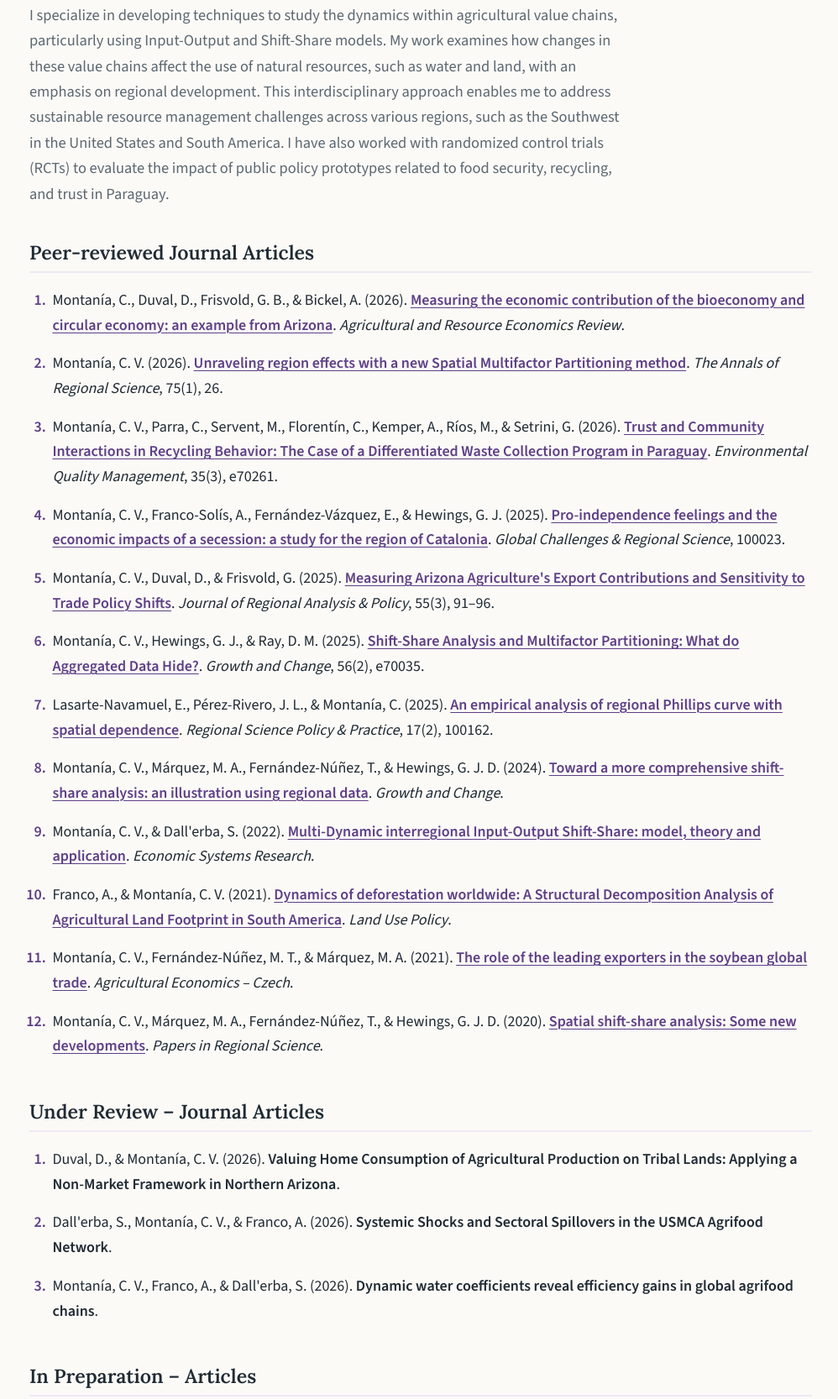
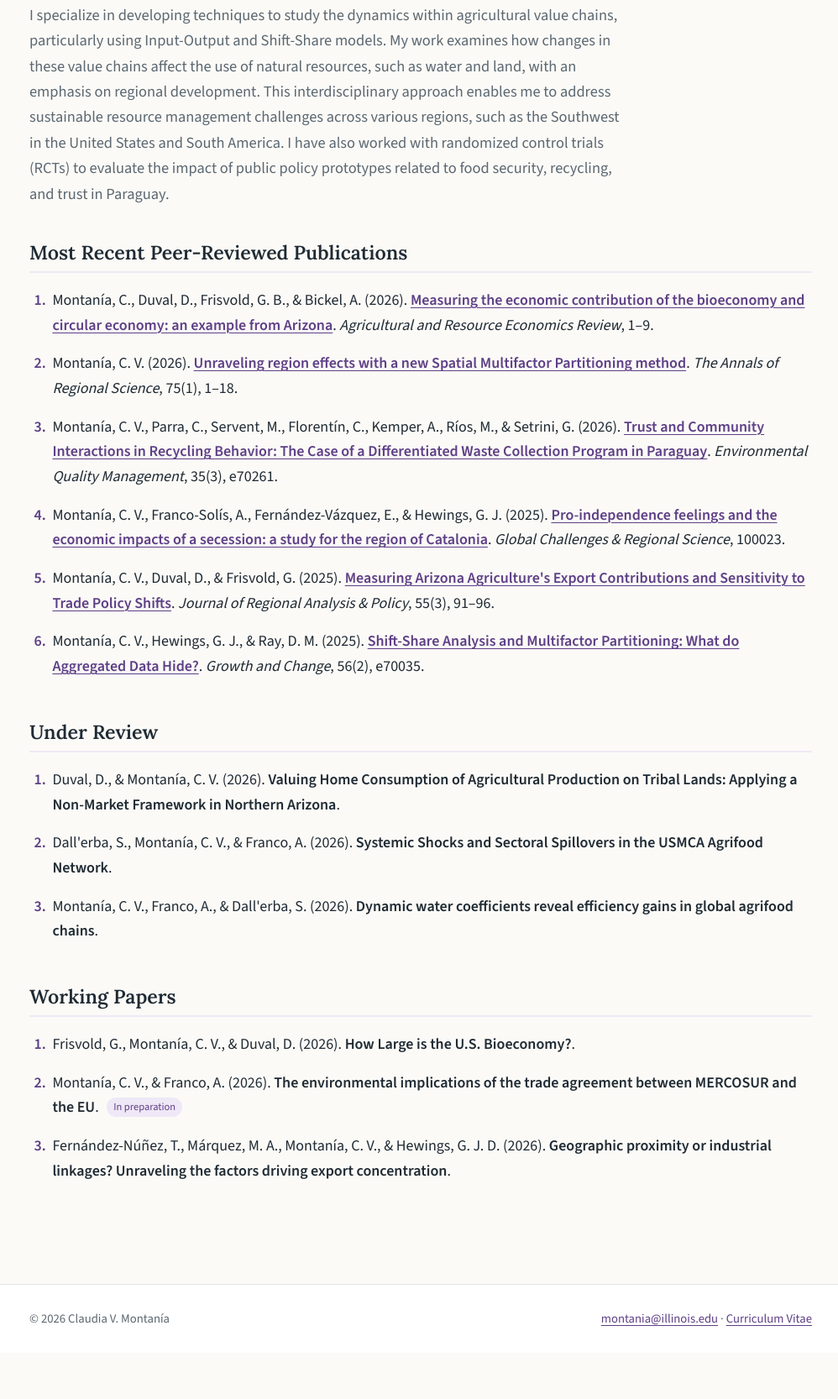
Before and after one commit to claudiamontania/cvmontania.github.io, a plain HTML site: page research.html in a window 1280 px wide. Shown: the part 182-1848 px from the top of the page at 84% size, without its empty margins (139-1137 px from the left). After the commit the page ends 1793 px from the top, so only its background shows below. Drawn offline with nearby package versions, Linux system fonts and the light colour scheme.

Commit message:
Add files via upload

```diff
--- a/research.html
+++ b/research.html
@@ -8,7 +8,7 @@
   <link rel="preconnect" href="https://fonts.googleapis.com">
   <link rel="preconnect" href="https://fonts.gstatic.com" crossorigin>
   <link href="https://fonts.googleapis.com/css2?family=Lora:wght@500;600&family=Source+Sans+3:wght@400;600&display=swap" rel="stylesheet">
-  <link rel="stylesheet" href="style.css?v=6">
+  <link rel="stylesheet" href="style.css">
 </head>
 <body>
   <header class="site-header">
@@ -33,25 +33,19 @@
       <p class="lead">I specialize in developing techniques to study the dynamics within agricultural value chains, particularly using Input-Output and Shift-Share models. My work examines how changes in these value chains affect the use of natural resources, such as water and land, with an emphasis on regional development. This interdisciplinary approach enables me to address sustainable resource management challenges across various regions, such as the Southwest in the United States and South America. I have also worked with randomized control trials (RCTs) to evaluate the impact of public policy prototypes related to food security, recycling, and trust in Paraguay.</p>
 
       <section>
-        <h2>Peer-reviewed Journal Articles</h2>
+        <h2>Most Recent Peer-Reviewed Publications</h2>
         <ol class="pubs">
-          <li>Montanía, C., Duval, D., Frisvold, G. B., &amp; Bickel, A. (2026). <a href="https://www.cambridge.org/core/journals/agricultural-and-resource-economics-review/article/measuring-the-economic-contribution-of-the-bioeconomy-and-circular-economy-an-example-from-arizona/C00A7E07CF3207BCE02917A47C6FEECA" class="title">Measuring the economic contribution of the bioeconomy and circular economy: an example from Arizona</a>. <span class="venue">Agricultural and Resource Economics Review</span>.</li>
-          <li>Montanía, C. V. (2026). <a href="https://link.springer.com/article/10.1007/s00168-026-01462-1" class="title">Unraveling region effects with a new Spatial Multifactor Partitioning method</a>. <span class="venue">The Annals of Regional Science</span>, 75(1), 26.</li>
+          <li>Montanía, C., Duval, D., Frisvold, G. B., &amp; Bickel, A. (2026). <a href="https://www.cambridge.org/core/journals/agricultural-and-resource-economics-review/article/measuring-the-economic-contribution-of-the-bioeconomy-and-circular-economy-an-example-from-arizona/C00A7E07CF3207BCE02917A47C6FEECA" class="title">Measuring the economic contribution of the bioeconomy and circular economy: an example from Arizona</a>. <span class="venue">Agricultural and Resource Economics Review</span>, 1–9.</li>
+          <li>Montanía, C. V. (2026). <a href="https://link.springer.com/article/10.1007/s00168-026-01462-1" class="title">Unraveling region effects with a new Spatial Multifactor Partitioning method</a>. <span class="venue">The Annals of Regional Science</span>, 75(1), 1–18.</li>
           <li>Montanía, C. V., Parra, C., Servent, M., Florentín, C., Kemper, A., Ríos, M., &amp; Setrini, G. (2026). <a href="https://onlinelibrary.wiley.com/doi/full/10.1002/tqem.70261" class="title">Trust and Community Interactions in Recycling Behavior: The Case of a Differentiated Waste Collection Program in Paraguay</a>. <span class="venue">Environmental Quality Management</span>, 35(3), e70261.</li>
           <li>Montanía, C. V., Franco-Solís, A., Fernández-Vázquez, E., &amp; Hewings, G. J. (2025). <a href="https://www.sciencedirect.com/science/article/pii/S3050502X25000208" class="title">Pro-independence feelings and the economic impacts of a secession: a study for the region of Catalonia</a>. <span class="venue">Global Challenges &amp; Regional Science</span>, 100023.</li>
           <li>Montanía, C. V., Duval, D., &amp; Frisvold, G. (2025). <a href="https://jrap.scholasticahq.com/article/145810-measuring-arizona-agriculture-s-export-contributions-and-sensitivity-to-trade-policy-shifts" class="title">Measuring Arizona Agriculture's Export Contributions and Sensitivity to Trade Policy Shifts</a>. <span class="venue">Journal of Regional Analysis &amp; Policy</span>, 55(3), 91–96.</li>
           <li>Montanía, C. V., Hewings, G. J., &amp; Ray, D. M. (2025). <a href="https://onlinelibrary.wiley.com/doi/full/10.1111/grow.70035" class="title">Shift-Share Analysis and Multifactor Partitioning: What do Aggregated Data Hide?</a>. <span class="venue">Growth and Change</span>, 56(2), e70035.</li>
-          <li>Lasarte-Navamuel, E., Pérez-Rivero, J. L., &amp; Montanía, C. (2025). <a href="https://www.sciencedirect.com/science/article/pii/S1757780224003731" class="title">An empirical analysis of regional Phillips curve with spatial dependence</a>. <span class="venue">Regional Science Policy &amp; Practice</span>, 17(2), 100162.</li>
-          <li>Montanía, C. V., Márquez, M. A., Fernández-Núñez, T., &amp; Hewings, G. J. D. (2024). <a href="https://onlinelibrary.wiley.com/doi/full/10.1111/grow.12693" class="title">Toward a more comprehensive shift-share analysis: an illustration using regional data</a>. <span class="venue">Growth and Change</span>.</li>
-          <li>Montanía, C. V., &amp; Dall'erba, S. (2022). <a href="https://www.tandfonline.com/doi/abs/10.1080/09535314.2020.1867078" class="title">Multi-Dynamic interregional Input-Output Shift-Share: model, theory and application</a>. <span class="venue">Economic Systems Research</span>.</li>
-          <li>Franco, A., &amp; Montanía, C. V. (2021). <a href="https://www.sciencedirect.com/science/article/pii/S0264837721003422" class="title">Dynamics of deforestation worldwide: A Structural Decomposition Analysis of Agricultural Land Footprint in South America</a>. <span class="venue">Land Use Policy</span>.</li>
-          <li>Montanía, C. V., Fernández-Núñez, M. T., &amp; Márquez, M. A. (2021). <a href="https://www.agriculturejournals.cz/publicFiles/433_2020-AGRICECON.pdf" class="title">The role of the leading exporters in the soybean global trade</a>. <span class="venue">Agricultural Economics – Czech</span>.</li>
-          <li>Montanía, C. V., Márquez, M. A., Fernández-Núñez, T., &amp; Hewings, G. J. D. (2020). <a href="https://rsaiconnect.onlinelibrary.wiley.com/doi/abs/10.1111/pirs.12575" class="title">Spatial shift-share analysis: Some new developments</a>. <span class="venue">Papers in Regional Science</span>.</li>
         </ol>
       </section>
 
       <section>
-        <h2>Under Review – Journal Articles</h2>
+        <h2>Under Review</h2>
         <ol class="pubs">
           <li>Duval, D., &amp; Montanía, C. V. (2026). <span class="title">Valuing Home Consumption of Agricultural Production on Tribal Lands: Applying a Non-Market Framework in Northern Arizona</span>.</li>
           <li>Dall'erba, S., Montanía, C. V., &amp; Franco, A. (2026). <span class="title">Systemic Shocks and Sectoral Spillovers in the USMCA Agrifood Network</span>.</li>
@@ -60,10 +54,10 @@
       </section>
 
       <section>
-        <h2>In Preparation – Articles</h2>
+        <h2>Working Papers</h2>
         <ol class="pubs">
           <li>Frisvold, G., Montanía, C. V., &amp; Duval, D. (2026). <span class="title">How Large is the U.S. Bioeconomy?</span>.</li>
-          <li>Montanía, C. V., &amp; Franco, A. (2026). <span class="title">The environmental implications of the trade agreement between MERCOSUR and the EU</span>.</li>
+          <li>Montanía, C. V., &amp; Franco, A. (2026). <span class="title">The environmental implications of the trade agreement between MERCOSUR and the EU</span>. <span class="tag">In preparation</span></li>
           <li>Fernández-Núñez, T., Márquez, M. A., Montanía, C. V., &amp; Hewings, G. J. D. (2026). <span class="title">Geographic proximity or industrial linkages? Unraveling the factors driving export concentration</span>.</li>
         </ol>
       </section>
```
Also changed, not shown: extension-outreach.html (+1 -1 lines), index.html (+1 -9 lines), more.html (+1 -1 lines), teaching-mentoring.html (+1 -1 lines).
